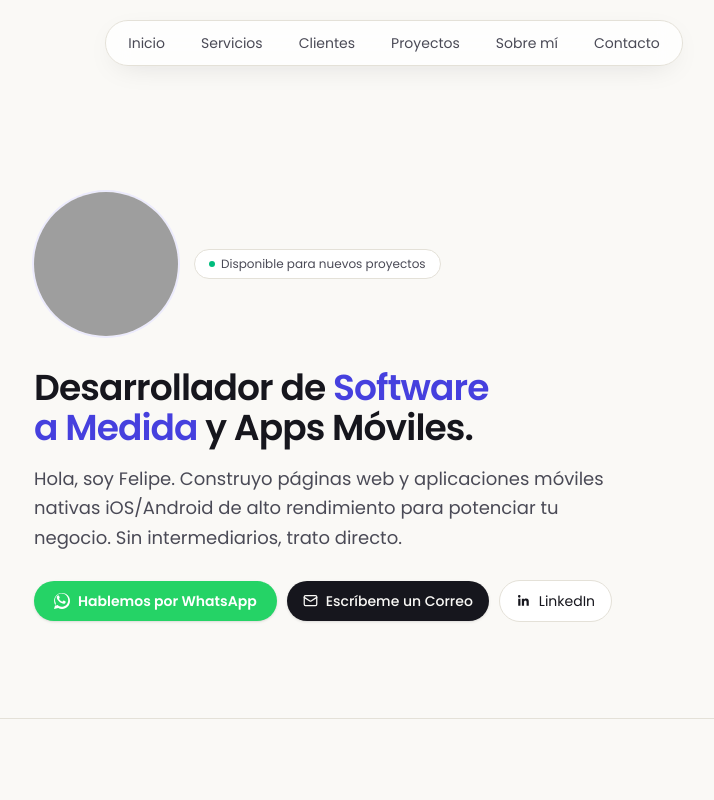
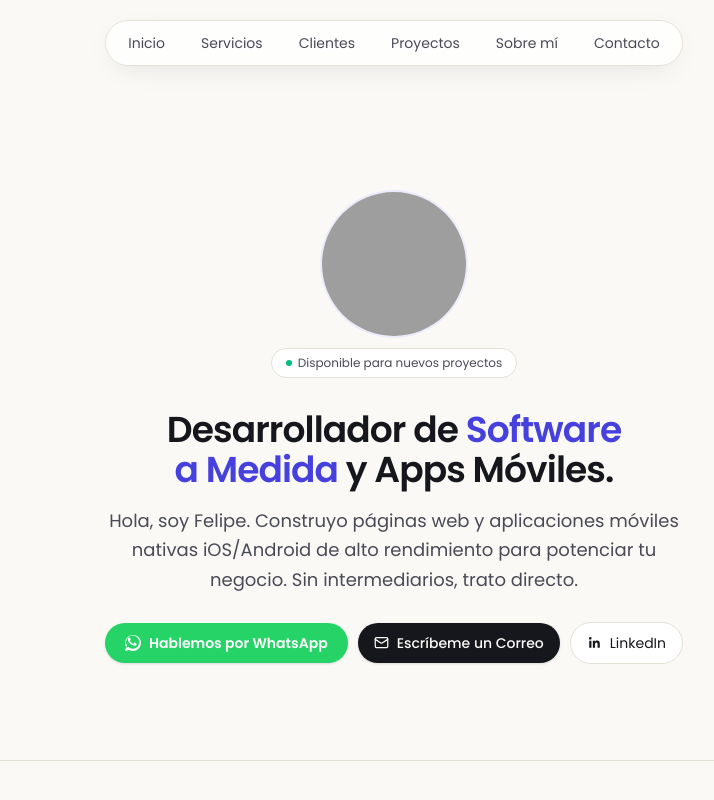
Before and after one commit to felipeisj/felipesalazar, a Next.js app: page / in a window 1280 px wide. Shown: the top 800 px of the page, without its empty margins (246-960 px from the left). Built offline with nearby package versions, Linux system fonts and the light colour scheme; grey boxes are pictures that could not be loaded.

Commit message:
center avatar and badge in Hero, stack vertically, and center entire Hero section text and CTAs

```diff
--- a/src/components/Hero.tsx
+++ b/src/components/Hero.tsx
@@ -36,11 +36,11 @@ export default function Hero() {
 
   return (
     <section id="top" ref={rootRef} className="pt-40 pb-20 md:pt-48 md:pb-24">
-      <div className="mx-auto max-w-3xl px-6">
-        <div data-hero-item className="flex items-center gap-4">
+      <div className="mx-auto max-w-3xl px-6 flex flex-col items-center text-center">
+        <div data-hero-item className="flex flex-col items-center gap-3">
           <span className="relative flex h-36 w-36 shrink-0 overflow-hidden rounded-full ring-2 ring-accent-soft">
             <Image
-              src="/avatar2.jpg"
+              src="/avatar3.jpg"
               alt={PERSONAL.name}
               fill
               sizes="144px"
@@ -63,12 +63,12 @@ export default function Hero() {
 
         <p
           data-hero-item
-          className="mt-4 max-w-xl text-base md:text-lg text-ink-soft leading-relaxed"
+          className="mt-4 max-w-xl mx-auto text-base md:text-lg text-ink-soft leading-relaxed"
         >
           Hola, soy {PERSONAL.firstName}. Construyo páginas web y aplicaciones móviles nativas iOS/Android de alto rendimiento para potenciar tu negocio. Sin intermediarios, trato directo.
         </p>
 
-        <div data-hero-item className="mt-7 flex flex-wrap items-center gap-2.5">
+        <div data-hero-item className="mt-7 flex flex-wrap items-center justify-center gap-2.5">
           <a
             href={PERSONAL.whatsapp}
             target="_blank"
--- a/src/components/HowWeWork.tsx
+++ b/src/components/HowWeWork.tsx
@@ -51,7 +51,7 @@ export default function HowWeWork() {
               >
                 {/* Video Thumbnail (Felipe at laptop) */}
                 <Image
-                  src="/avatar2.jpg"
+                  src="/avatar3.jpg"
                   alt="Felipe Salazar trabajando"
                   fill
                   className="object-cover opacity-85 transition-transform duration-700 group-hover:scale-105"
```
Also changed, not shown: 1 other file (tests, documents, lock files or other folders).
